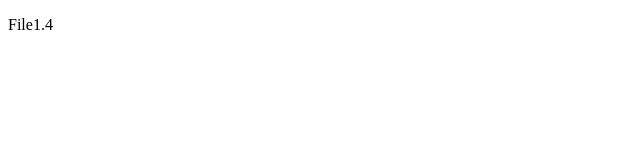
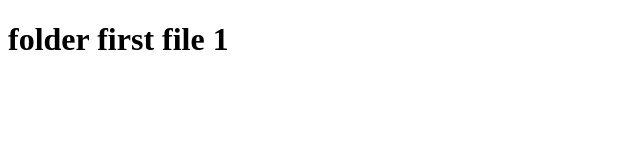
Before and after one commit to darshdeep71/testing1, a plain HTML site: page folder1/f index1.html in a window 1280 px wide. Shown: the whole page, without its empty margins (0-640 px from the left). Drawn offline with Linux system fonts and the light colour scheme.

Commit message:
added first file in first folder

```diff
--- a/index.html
+++ b/folder1/f index1.html
@@ -6,6 +6,6 @@
     <title>Document</title>
 </head>
 <body>
-    <p>File1.4</p>
+    <h1>folder first file 1</h1>
 </body>
 </html>
```
